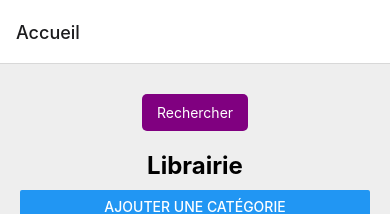
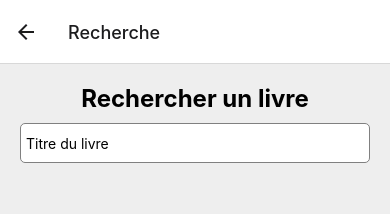
Before and after one commit to bflorestal/referencement-livres, a React Native app: screen /Recherche in a window 390 px wide. Shown: the top 214 px of the page. Built offline with nearby package versions, Linux system fonts and the light colour scheme.

Commit message:
Création de la page Recherche

```diff
--- a/App.tsx
+++ b/App.tsx
@@ -2,7 +2,9 @@ import { NavigationContainer } from "@react-navigation/native";
 import { createNativeStackNavigator } from "@react-navigation/native-stack";
 
 import type { RootStackParamList } from "./pages/types";
+
 import Home from "./pages/Home";
+import Search from "./pages/Search";
 
 const Stack = createNativeStackNavigator<RootStackParamList>();
 
@@ -11,6 +13,7 @@ export default function App() {
     <NavigationContainer>
       <Stack.Navigator initialRouteName="Accueil">
         <Stack.Screen name="Accueil" component={Home} />
+        <Stack.Screen name="Recherche" component={Search} />
       </Stack.Navigator>
     </NavigationContainer>
   );
--- /dev/null
+++ b/pages/Search.tsx
@@ -0,0 +1,34 @@
+import { FlatList, StyleSheet, Text, TextInput, View } from "react-native";
+
+export default function Search() {
+  return (
+    <View style={styles.searchContainer}>
+      <Text style={styles.title}>Rechercher un livre</Text>
+      <TextInput
+        style={{
+          backgroundColor: "#fff",
+          height: 40,
+          borderColor: "gray",
+          borderWidth: 1,
+          borderRadius: 5,
+          padding: 5,
+        }}
+        placeholder="Titre du livre"
+      />
+    </View>
+  );
+}
+
+const styles = StyleSheet.create({
+  searchContainer: {
+    backgroundColor: "#eeeeee",
+    height: "100%",
+    padding: 20,
+    gap: 10,
+  },
+  title: {
+    textAlign: "center",
+    fontSize: 24,
+    fontWeight: "700",
+  },
+});
```
